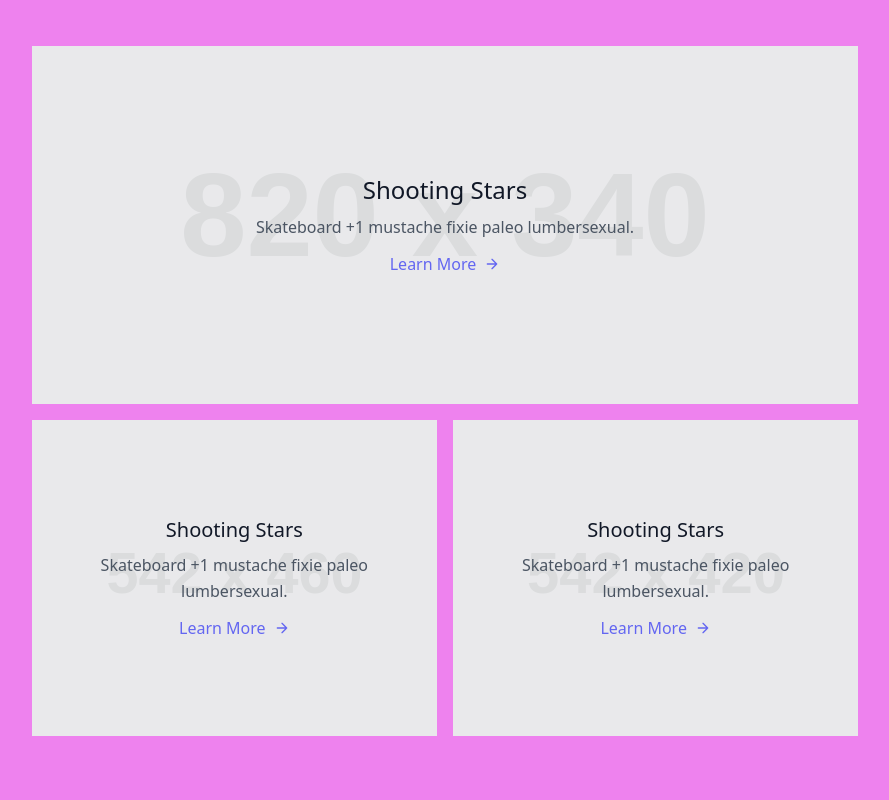
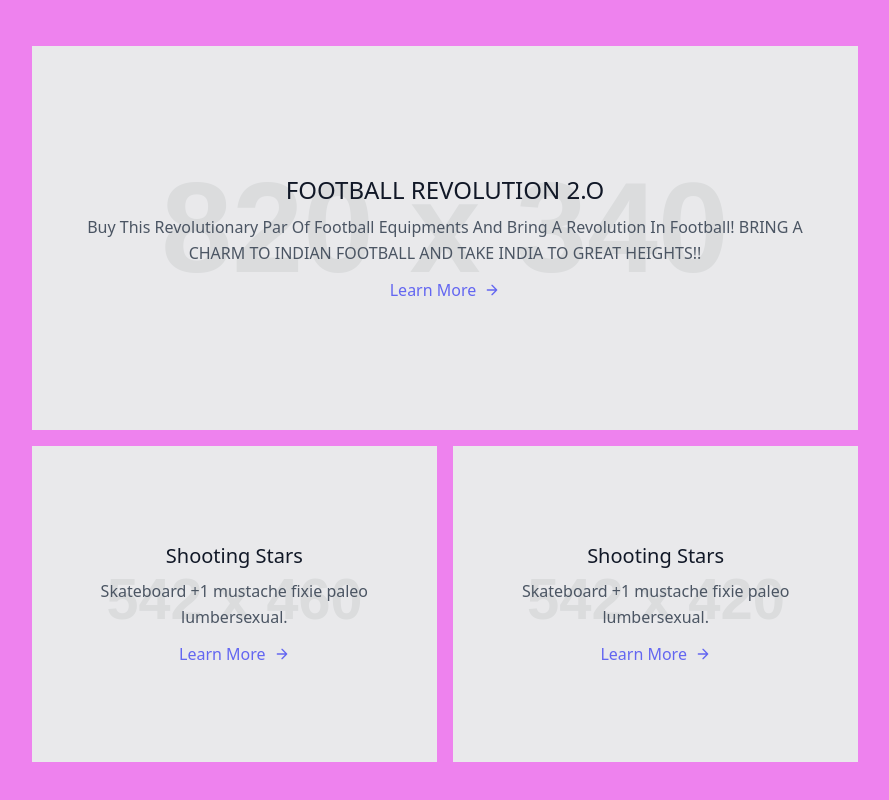
Before and after one commit to ashusachiv441/ASHERS-SPORTS, a plain HTML site: page index.html in a window 1280 px wide. Shown: the part 2185-2985 px from the top of the page, without its empty margins (195-1084 px from the left). Drawn offline with nearby package versions, Linux system fonts and the light colour scheme; placeholder pictures from the web are drawn by us.

Commit message:
Update index.html

```diff
--- a/index.html
+++ b/index.html
@@ -170,8 +170,8 @@
       <div class="flex flex-wrap w-full bg-gray-100 py-32 px-10 relative mb-4">
         <img alt="gallery" class="w-full object-cover h-full object-center block opacity-25 absolute inset-0" src="https://dummyimage.com/820x340">
         <div class="text-center relative z-10 w-full">
-          <h2 class="text-2xl text-gray-900 font-medium title-font mb-2">Shooting Stars</h2>
-          <p class="leading-relaxed">Skateboard +1 mustache fixie paleo lumbersexual.</p>
+          <h2 class="text-2xl text-gray-900 font-medium title-font mb-2">FOOTBALL REVOLUTION 2.O</h2>
+          <p class="leading-relaxed">Buy This Revolutionary Par Of Football Equipments And Bring A Revolution In Football! BRING A CHARM TO INDIAN FOOTBALL AND TAKE INDIA TO GREAT HEIGHTS!!</p>
           <a class="mt-3 text-indigo-500 inline-flex items-center">Learn More
             <svg fill="none" stroke="currentColor" stroke-linecap="round" stroke-linejoin="round" stroke-width="2" class="w-4 h-4 ml-2" viewBox="0 0 24 24">
               <path d="M5 12h14M12 5l7 7-7 7"></path>
```
